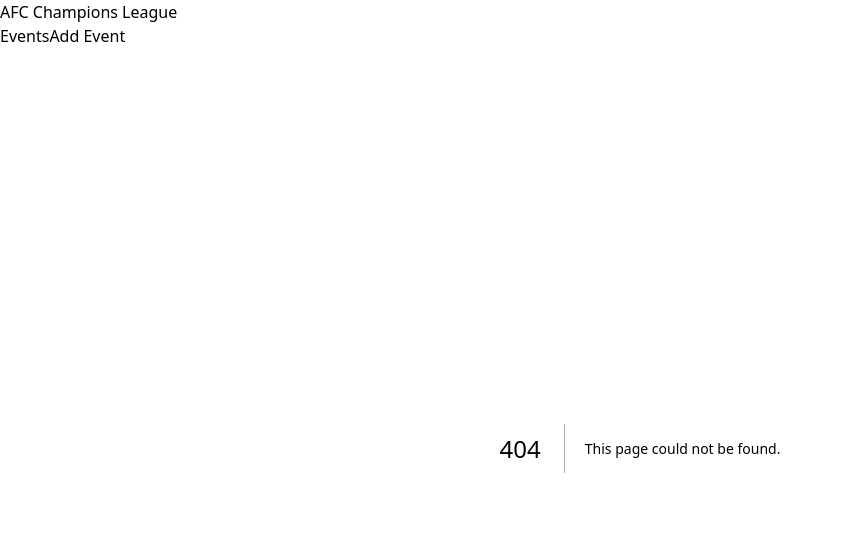
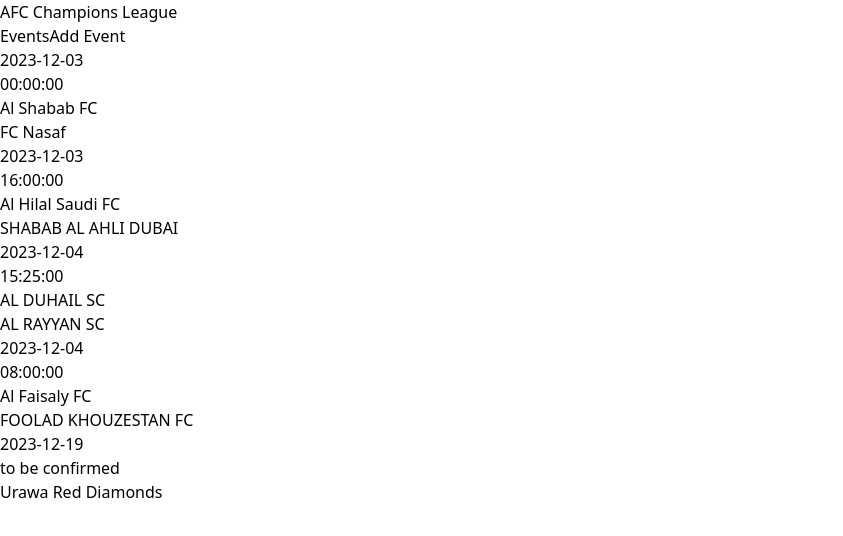
Before and after one commit to Gilsabo/sportradarchallenge, a Next.js app: page /events in a window 1280 px wide. Before the commit this address had no page. Shown: the top 536 px of the page, without its empty margins (0-843 px from the left). Built offline with nearby package versions, Linux system fonts and the light colour scheme.

Commit message:
Render events

```diff
--- /dev/null
+++ b/app/events/page.js
@@ -0,0 +1,61 @@
+import Link from 'next/link';
+import sportData from '../../public/sportData.json';
+
+export default function Events() {
+  const sportEvents = sportData.data;
+
+  return (
+    <main>
+      <div>
+        {sportEvents.map((sportevent) =>
+          sportevent.homeTeam && sportevent.awayTeam ? (
+            <section
+              key={`sportevent-div-${sportevent.homeTeam.abbreviation}vs${sportevent.awayTeam.abbreviation}`}
+            >
+              <Link
+                href={`events/${sportevent.homeTeam.slug}-vs-${sportevent.awayTeam.slug}`}
+              >
+                <div>{sportevent.dateVenue}</div>
+                <div>{sportevent.timeVenueUTC}</div>
+                <div>{sportevent.homeTeam.officialName}</div>
+                <div>{sportevent.awayTeam.officialName}</div>
+              </Link>
+            </section>
+          ) : (
+            <section
+              key={`sportevent-div-${
+                sportevent.homeTeam ? sportevent.homeTeam.officialName : ''
+              }-vs-${
+                sportevent.awayTeam ? sportevent.awayTeam.officialName : ''
+              }`}
+            >
+              <Link
+                href={`events/${
+                  sportevent.homeTeam
+                    ? sportevent.homeTeam.slug
+                    : 'to-be-confirmed'
+                }-vs-${
+                  sportevent.awayTeam
+                    ? sportevent.awayTeam.slug
+                    : 'to-be-confirmed'
+                }`}
+              >
+                <div>{sportevent.dateVenue}</div>
+                {sportevent.homeTeam !== null ? (
+                  <div>{sportevent.homeTeam.officialName}</div>
+                ) : (
+                  <div>to be confirmed</div>
+                )}
+                {sportevent.awayTeam !== null ? (
+                  <div>{sportevent.awayTeam.officialName}</div>
+                ) : (
+                  <div>to be confirmed</div>
+                )}
+              </Link>
+            </section>
+          ),
+        )}
+      </div>
+    </main>
+  );
+}
```
